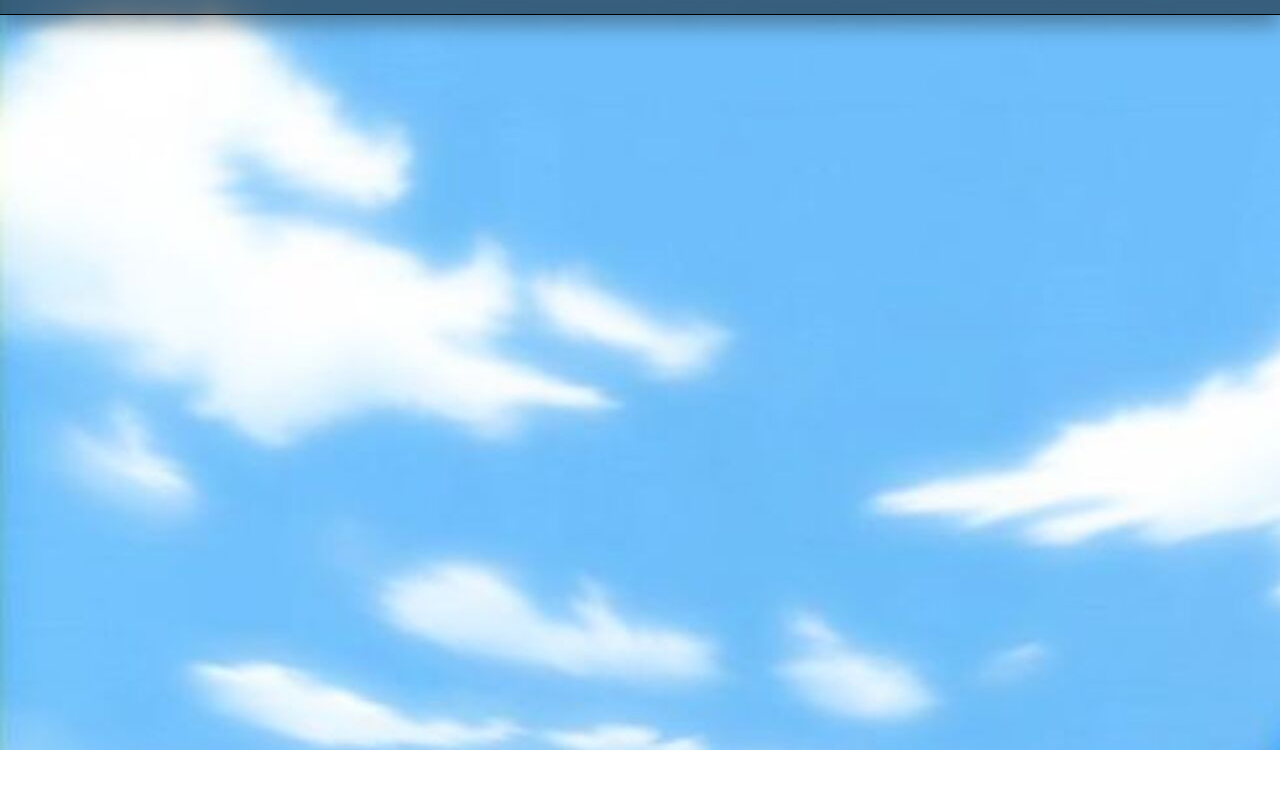
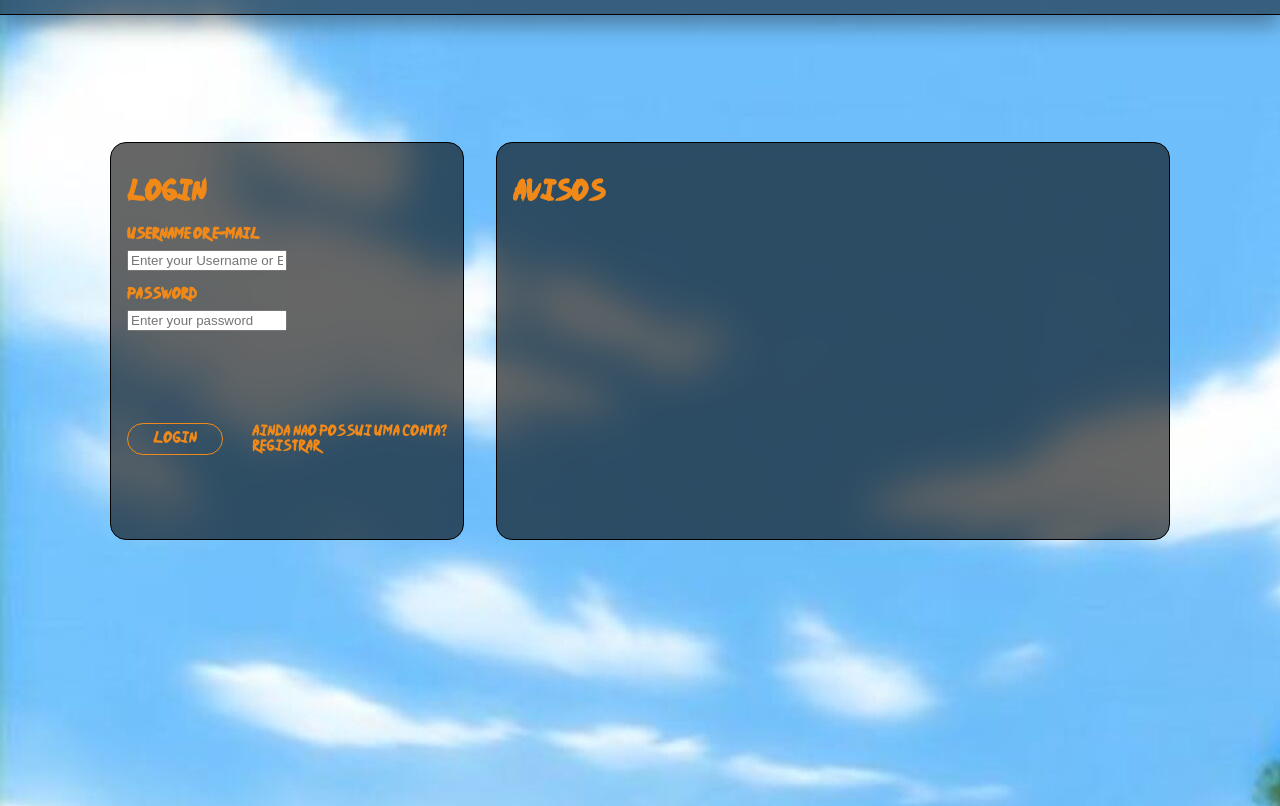
Before and after one commit to RafaelPoddis/Naruto-VR-PvP, a plain HTML site: page index.html in a window 1280 px wide. Shown: the part 50-856 px from the top of the page. Before the commit the page ends 800 px from the top, so only its background shows below. Drawn offline with Linux system fonts and the light colour scheme.

Commit message:
Painel de Login e Avisos adicionados

```diff
--- a/index.html
+++ b/index.html
@@ -20,8 +20,26 @@
             <path d="M3 19h18"/></svg>
         </button>
     </header>
-    <main class="main">
+    <main>
+        <div class="loginDiv">
+            <h2>Login</h2>
+            <div class="usernameLogin">
+                <label for="username"><b>Username or E-mail</b></label>
+                <input type="text" placeholder="Enter your Username or E-mail" name="username" required>
+            </div>
+            <div class="passwordLogin">
+                <label for="password"><b>Password</b></label>
+                <input type="text" placeholder="Enter your password" name="password" required>
+            </div>
 
+            <div class="outros">
+                <button id="login-btn">Login</button>
+                <p>Ainda nao possui uma conta?<br>Registrar</p>
+            </div>
+        </div>
+        <div class="announcements">
+            <h2>Avisos</h2>
+        </div>
     </main>
 </body>
 </html>
--- a/style.css
+++ b/style.css
@@ -5,10 +5,11 @@
 
 body {
     background-image: url("../Media/homeBG.jpg");
+    font-family: 'Ninja Naruto', sans-serif;
     padding: 0;
     margin: 0;
 
-    height: 150%;
+    height: 91vh;
 }
 
 header {
@@ -68,5 +69,88 @@ header {
 }
 
 main {
+    display: flex;
+    justify-content: center;
     padding-top: 4rem;
+    height: 100%;
+    padding-top: 8rem;
 }
+
+.loginDiv {
+    backdrop-filter: blur(15px);
+    -webkit-backdrop-filter: blur(15px);
+
+    background-color: rgba(0, 0, 0, 0.6);
+    color: #F18918;
+    border: 1px solid black;
+    border-radius: 1rem;
+
+    padding: 1rem;
+    margin: 1rem;
+    margin-top: 4rem;
+
+    width: 25%;
+    height: 50%;
+}
+
+.usernameLogin {
+    display: flex;
+    flex-direction: column;
+    gap: 0.5rem;
+
+    width: 50%;
+
+    font-size: small;
+}
+
+.passwordLogin {
+    display: flex;
+    flex-direction: column;
+    gap: 0.5rem;
+
+    margin-top: 1rem;
+    width: 50%;
+
+    font-size: small;
+}
+
+#login-btn {
+    font-family: 'Ninja Naruto', sans-serif;
+    width: 6rem;
+    height: 2rem;
+
+    color: #F18918;
+    border: 1px solid #F18918;
+    border-radius: 2rem;
+
+    background:none;
+}
+
+#login-btn:hover {
+    cursor: pointer;
+}
+
+.outros {
+    display: flex;
+    justify-content: space-between;
+    align-items: center;
+    margin-top: 5rem;
+    font-size: small;
+}
+
+.announcements {
+    backdrop-filter: blur(15px);
+    -webkit-backdrop-filter: blur(15px);
+
+    background-color: rgba(0, 0, 0, 0.6);
+    color: #F18918;
+    border: 1px solid black;
+    border-radius: 1rem;
+
+    padding: 1rem;
+    margin: 1rem;
+    margin-top: 4rem;
+
+    width: 50%;
+    height: 50%;
+}
```
